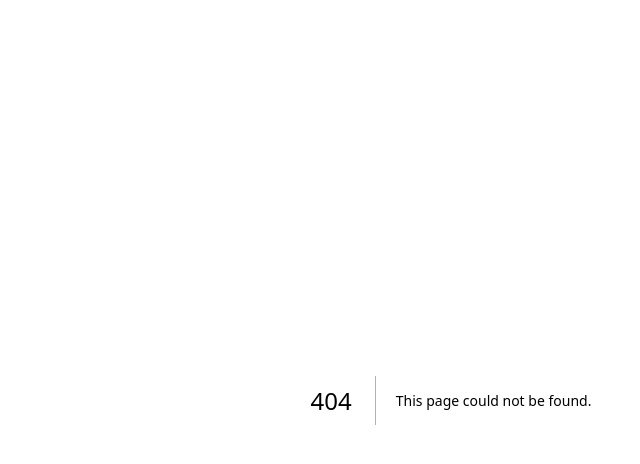
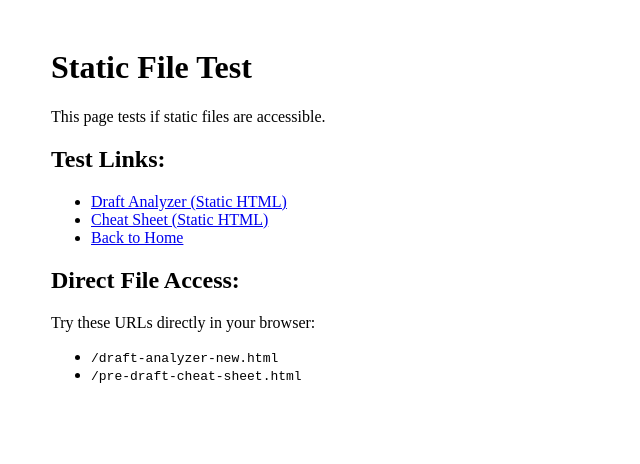
Before and after one commit to haydenrussell12/ff-api-skeleton, a Next.js app: page /test-static in a window 1280 px wide. Before the commit this address had no page. Shown: the top 464 px of the page, without its empty margins (189-829 px from the left). Built offline with nearby package versions, Linux system fonts and the light colour scheme.

Commit message:
feat: Add test page for static file access debugging

```diff
--- /dev/null
+++ b/app/test-static/page.tsx
@@ -0,0 +1,22 @@
+export default function TestStaticPage() {
+  return (
+    <div style={{ padding: '20px', maxWidth: '800px', margin: '0 auto' }}>
+      <h1>Static File Test</h1>
+      <p>This page tests if static files are accessible.</p>
+
+      <h2>Test Links:</h2>
+      <ul>
+        <li><a href="/draft-analyzer-new.html">Draft Analyzer (Static HTML)</a></li>
+        <li><a href="/pre-draft-cheat-sheet.html">Cheat Sheet (Static HTML)</a></li>
+        <li><a href="/">Back to Home</a></li>
+      </ul>
+
+      <h2>Direct File Access:</h2>
+      <p>Try these URLs directly in your browser:</p>
+      <ul>
+        <li><code>/draft-analyzer-new.html</code></li>
+        <li><code>/pre-draft-cheat-sheet.html</code></li>
+      </ul>
+    </div>
+  );
+}
```
